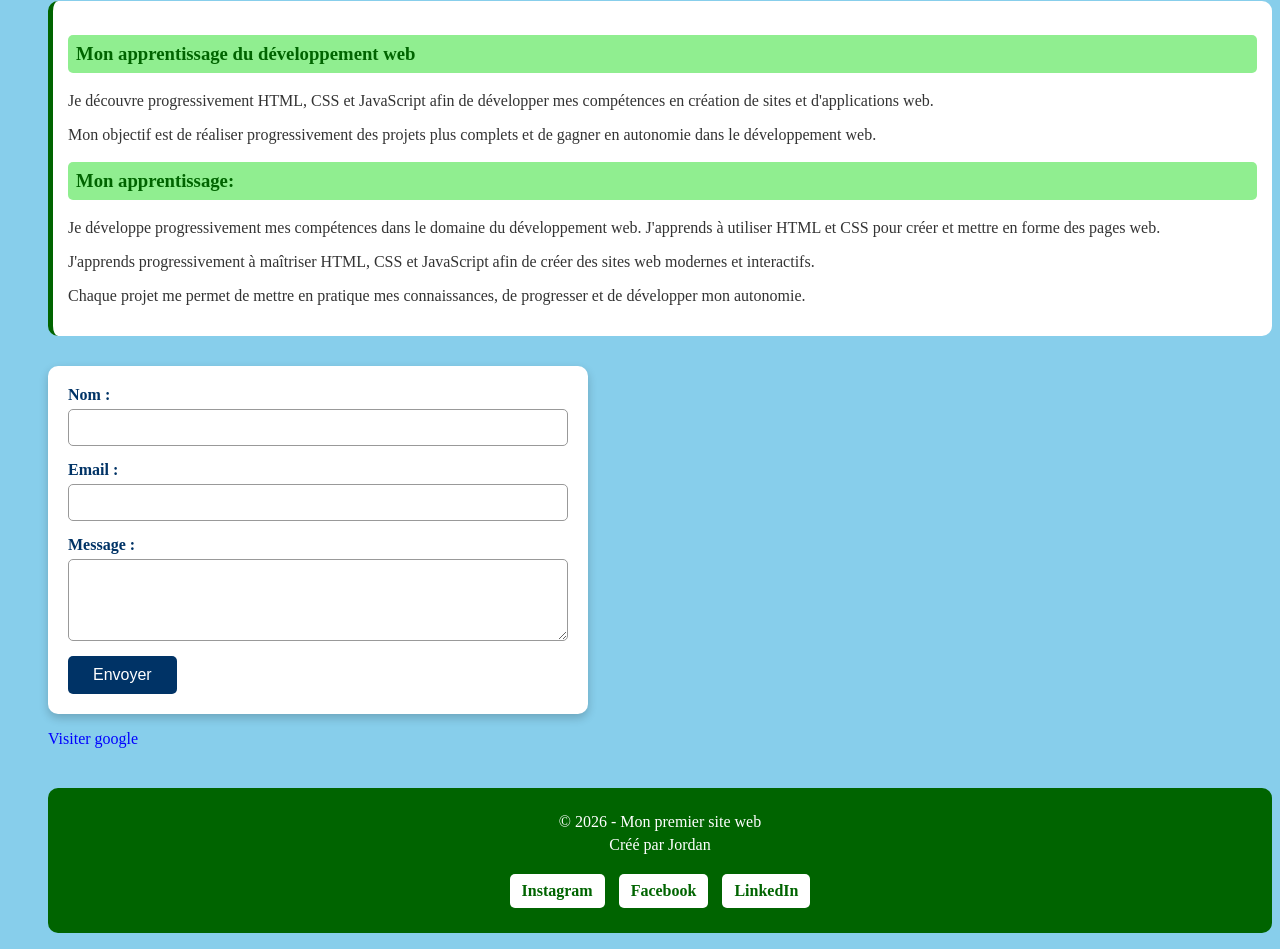
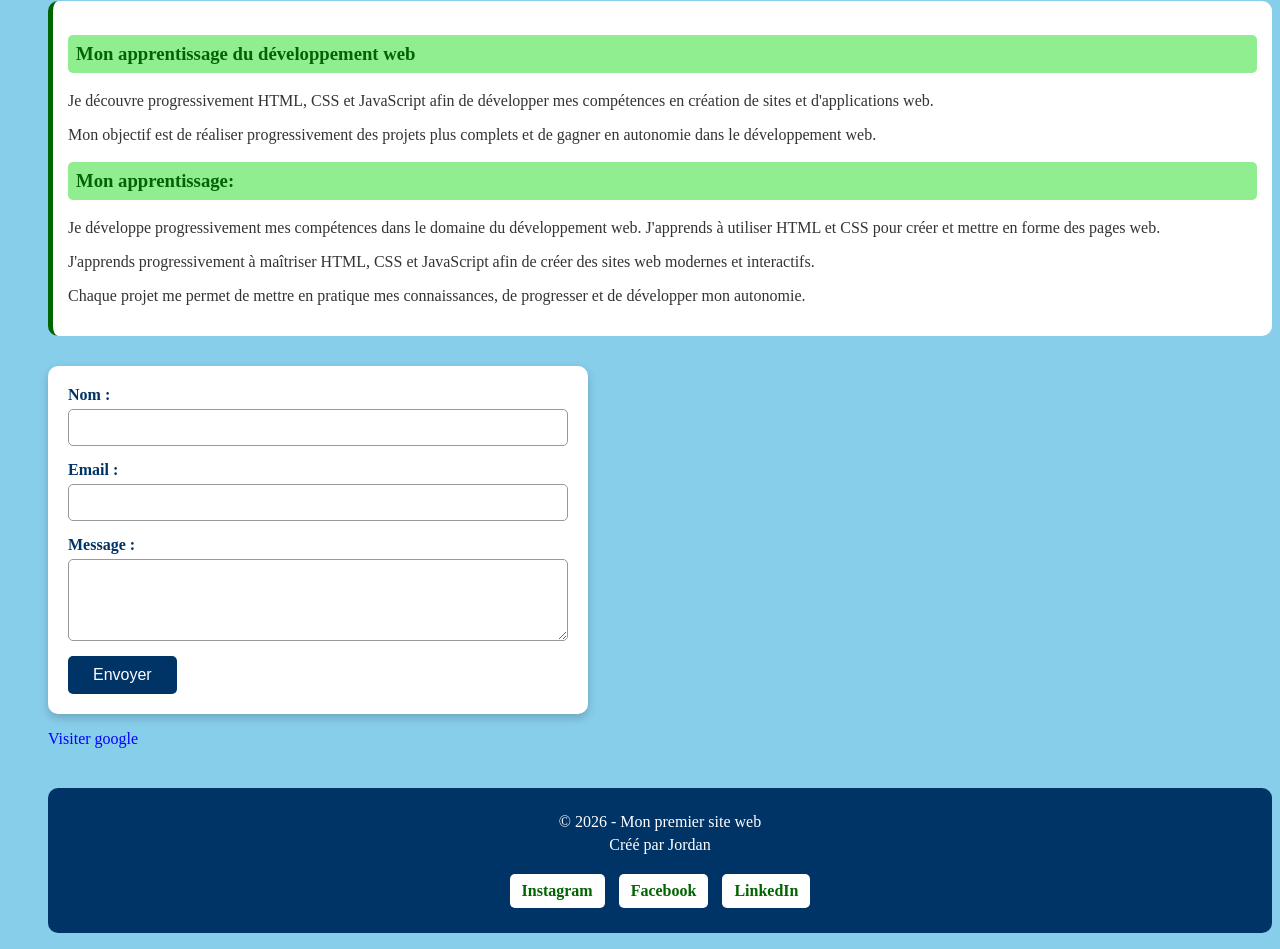
Before and after one commit to dijjo41/mon-site-web, a plain HTML site: page index.html in a window 1280 px wide. Shown: the part 2511-3460 px from the top of the page. Drawn offline with Linux system fonts and the light colour scheme.

Commit message:
Add files via upload

```diff
--- a/style.css
+++ b/style.css
@@ -197,7 +197,7 @@ form button:hover {
 }
 footer {
 
-    background-color: #006400;
+    background-color: #003366;
 
     color: white;
 
```
